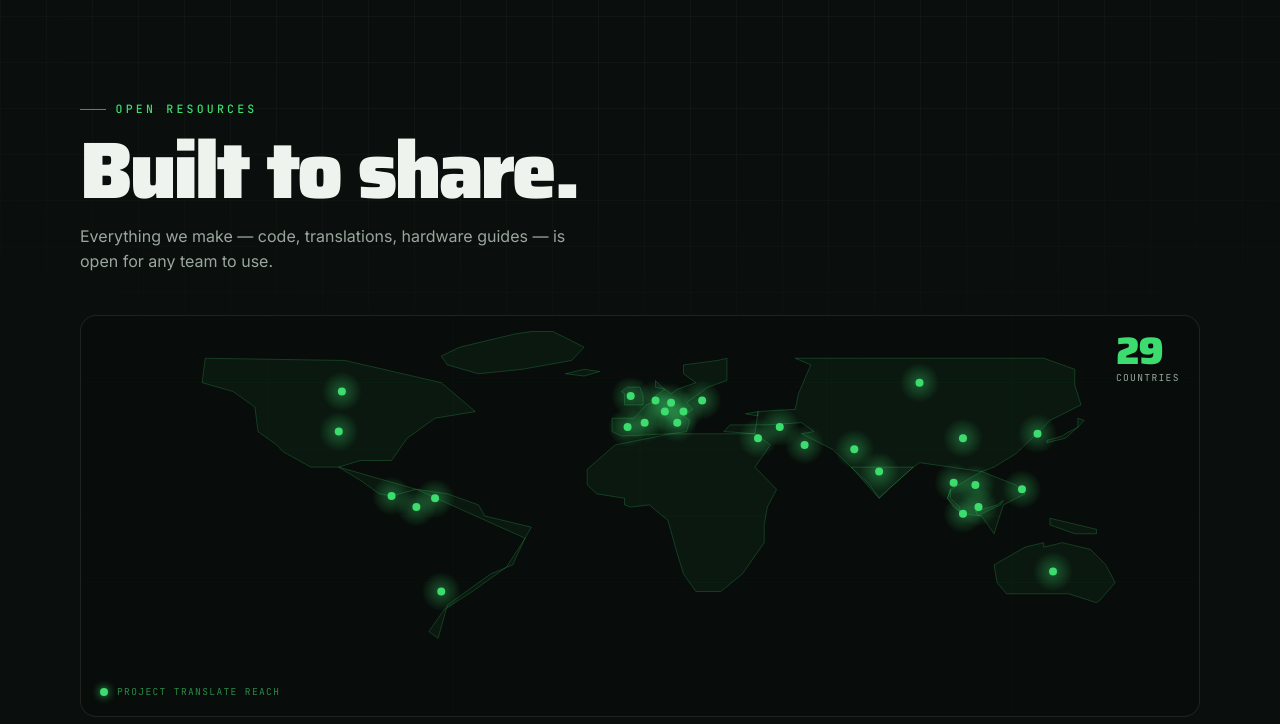
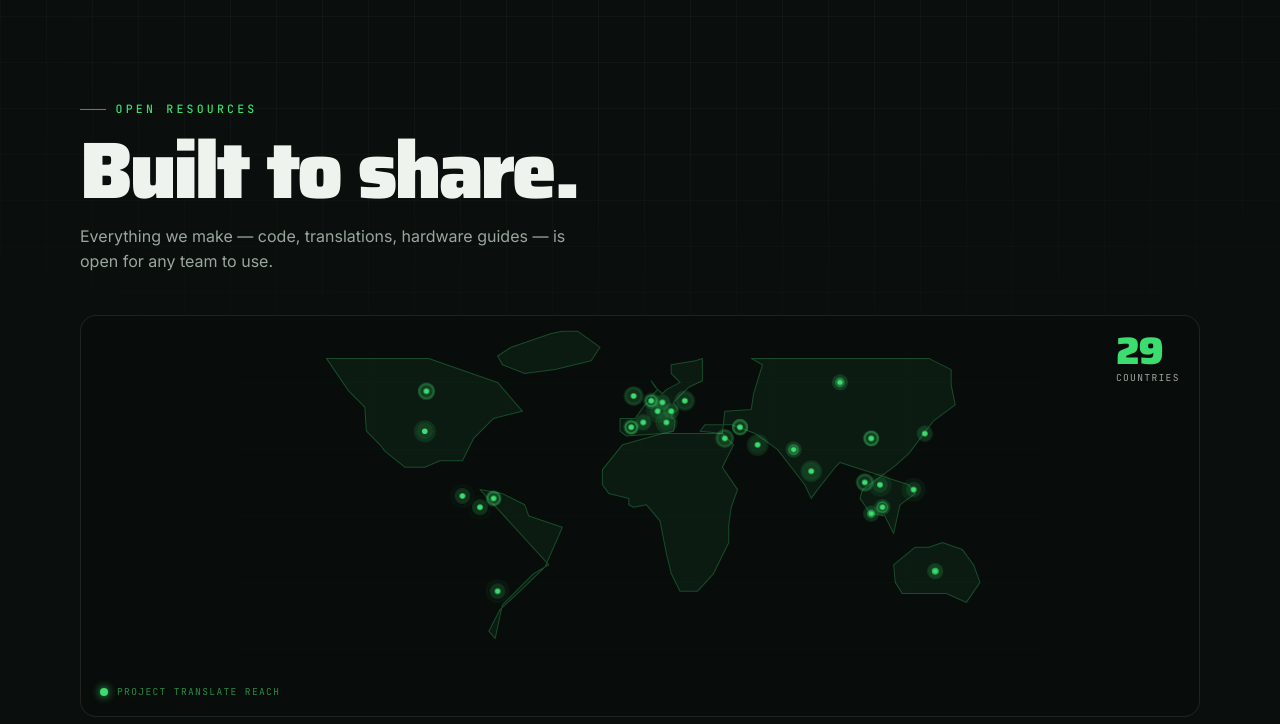
Before and after one commit to Aditya-S-Tandon/awtybots-site-neven, a plain HTML site: page outreach.html in a window 1280 px wide. Shown: the part 76-800 px from the top of the page. Drawn offline with Linux system fonts and the light colour scheme.

Commit message:
Replace canvas map with inline SVG, fix timeline hitbox, remove emojis
- outreach.html: ditch canvas entirely — inline SVG with pre-computed
  equirectangular paths for all continents + Greenland; dots are SVG
  circles revealed one-by-one via IntersectionObserver with CSS ping
  animation; no sizing race condition possible
- recaps.html: replace broken padding hitbox with ::before pseudo-element
  (14px invisible extension above/below the 2px line, no layout shift);
  replace ⟪⟫ nav buttons with plain ASCII |← / →|
- index.html: strip all emojis from achievement ticker (🏆⚡🎨🌍🤖📐🌎)

Co-Authored-By: Claude Sonnet 4.6 <noreply@anthropic.com>

```diff
--- a/outreach.html
+++ b/outreach.html
@@ -21,6 +21,16 @@
     #world-map {
       display: block; width: 100%;
       height: clamp(200px, 40vw, 400px);
+      overflow: visible;
+    }
+    @keyframes dot-ping {
+      0%   { transform: scale(1); opacity: .6; }
+      100% { transform: scale(4); opacity: 0; }
+    }
+    .dot-pulse {
+      transform-box: fill-box;
+      transform-origin: center;
+      animation: dot-ping 2.2s ease-out infinite;
     }
     .map-legend {
       position: absolute; bottom: 1rem; left: 1.2rem;
@@ -116,7 +126,40 @@
 
     <!-- World map -->
     <div class="world-map-wrap reveal">
-      <canvas id="world-map" aria-label="World map showing countries reached by Project Translate"></canvas>
+      <svg id="world-map" viewBox="0 0 1000 500" preserveAspectRatio="xMidYMid meet" aria-label="World map showing countries reached by Project Translate">
+        <!-- Grid lines -->
+        <g stroke="rgba(61,220,111,.05)" stroke-width="0.5" fill="none">
+          <line x1="0" y1="83" x2="1000" y2="83"/>
+          <line x1="0" y1="167" x2="1000" y2="167"/>
+          <line x1="0" y1="250" x2="1000" y2="250"/>
+          <line x1="0" y1="333" x2="1000" y2="333"/>
+          <line x1="0" y1="417" x2="1000" y2="417"/>
+          <line x1="167" y1="0" x2="167" y2="500"/>
+          <line x1="333" y1="0" x2="333" y2="500"/>
+          <line x1="500" y1="0" x2="500" y2="500"/>
+          <line x1="667" y1="0" x2="667" y2="500"/>
+          <line x1="833" y1="0" x2="833" y2="500"/>
+        </g>
+        <!-- Continent outlines (equirectangular, viewBox 0 0 1000 500) -->
+        <g stroke="rgba(61,220,111,.28)" stroke-width="1.3" stroke-linejoin="round" fill="rgba(61,220,111,.07)">
+          <!-- North America -->
+          <path d="M108,53 L236,53 L322,83 L353,119 L317,128 L292,153 L278,181 L250,181 L231,189 L206,189 L181,169 L175,161 L158,144 L156,114 L136,94Z"/>
+          <!-- Greenland -->
+          <path d="M450,39 L439,56 L394,67 L356,72 L328,61 L322,50 L339,39 L389,22 L403,19 L422,19Z"/>
+          <!-- South America -->
+          <path d="M300,217 L328,222 L356,236 L361,250 L403,264 L397,278 L381,314 L350,344 L325,367 L311,394 L319,403 L328,361 L367,322 L386,311Z"/>
+          <!-- Europe -->
+          <path d="M483,150 L475,144 L475,128 L494,128 L506,111 L511,108 L514,100 L522,92 L514,81 L519,89 L528,97 L533,92 L550,83 L539,72 L539,61 L569,56 L578,53 L578,81 L561,89 L550,100 L542,108 L547,117 L539,125 L544,131 L542,144 L528,147Z"/>
+          <!-- Africa -->
+          <path d="M528,147 L603,147 L617,161 L603,189 L622,217 L614,239 L611,261 L611,283 L592,322 L572,344 L550,344 L539,322 L533,297 L525,256 L508,236 L492,239 L486,236 L486,228 L461,222 L453,211 L453,192 L478,161Z"/>
+          <!-- Asia -->
+          <path d="M639,53 L861,53 L889,67 L889,86 L894,111 L867,131 L836,172 L817,189 L778,217 L775,228 L786,244 L789,247 L806,250 L817,272 L825,236 L844,222 L836,211 L750,183 L744,189 L722,217 L714,228 L706,211 L689,189 L672,167 L644,147 L614,136 L581,136 L575,144 L603,147 L606,119 L639,117 L642,97 L653,61Z"/>
+          <!-- Australia -->
+          <path d="M861,289 L844,289 L817,311 L819,333 L828,347 L883,347 L908,358 L925,333 L917,311 L903,292 L878,283Z"/>
+        </g>
+        <!-- Country dots (revealed by JS) -->
+        <g id="country-dots"></g>
+      </svg>
       <div class="map-legend">Project Translate reach</div>
       <div class="map-counter">
         <span id="map-count">0</span>
@@ -189,216 +232,94 @@
 <script src="assets/js/site.js"></script>
 <script>
 (function () {
-  const canvas = document.getElementById('world-map');
-  if (!canvas) return;
-  const ctx = canvas.getContext('2d');
+  const dotsGroup = document.getElementById('country-dots');
+  const counter   = document.getElementById('map-count');
+  const svg       = document.getElementById('world-map');
+  if (!dotsGroup || !svg) return;
 
-  // Wait for layout so offsetWidth is non-zero
-  function ready(fn) {
-    if (canvas.offsetWidth > 0) { fn(); }
-    else { requestAnimationFrame(() => ready(fn)); }
+  // SVG coordinate space is 1000×500 (equirectangular)
+  // x = (lon+180)/360*1000,  y = (90-lat)/180*500
+  const countries = [
+    // [svgX, svgY, name]  — x=(lon+180)/360*1000, y=(90-lat)/180*500
+    [231, 144, 'USA'],
+    [714, 194, 'India'],
+    [556, 106, 'Poland'],
+    [492, 100, 'UK'],
+    [606, 153, 'Syria'],
+    [781, 208, 'Thailand'],
+    [233,  94, 'Canada'],
+    [625, 139, 'Armenia'],
+    [789, 153, 'China'],
+    [317, 228, 'Venezuela'],
+    [489, 139, 'Spain'],
+    [514, 106, 'Netherlands'],
+    [803, 239, 'Malaysia'],
+    [692, 167, 'Pakistan'],
+    [750,  83, 'Russia'],
+    [789, 247, 'Singapore'],
+    [869, 319, 'Australia'],
+    [504, 133, 'Andorra'],
+    [856, 147, 'South Korea'],
+    [539, 119, 'Austria'],
+    [528, 108, 'Germany'],
+    [300, 239, 'Colombia'],
+    [278, 225, 'Panama'],
+    [322, 344, 'Argentina'],
+    [842, 217, 'Philippines'],
+    [800, 211, 'Vietnam'],
+    [522, 119, 'Switzerland'],
+    [533, 133, 'Italy'],
+    [647, 161, 'Iran'],
+  ];
+
+  const NS = 'http://www.w3.org/2000/svg';
+
+  // Build all dot groups hidden; reveal one by one on scroll
+  countries.forEach(([x, y, name], i) => {
+    const g = document.createElementNS(NS, 'g');
+    g.setAttribute('aria-label', name);
+    g.style.opacity = '0';
+    g.style.transition = 'opacity .35s';
+
+    // glow halo
+    const halo = document.createElementNS(NS, 'circle');
+    halo.setAttribute('cx', x); halo.setAttribute('cy', y); halo.setAttribute('r', '10');
+    halo.setAttribute('fill', 'rgba(61,220,111,.18)');
+
+    // core dot
+    const dot = document.createElementNS(NS, 'circle');
+    dot.setAttribute('cx', x); dot.setAttribute('cy', y); dot.setAttribute('r', '3.5');
+    dot.setAttribute('fill', '#3ddc6f');
+
+    // ping ring (CSS animated via transform-box trick: wrap in translated g)
+    const pg = document.createElementNS(NS, 'g');
+    pg.setAttribute('transform', `translate(${x},${y})`);
+    const ping = document.createElementNS(NS, 'circle');
+    ping.setAttribute('cx', '0'); ping.setAttribute('cy', '0'); ping.setAttribute('r', '3.5');
+    ping.setAttribute('fill', 'none');
+    ping.setAttribute('stroke', '#3ddc6f');
+    ping.setAttribute('stroke-width', '1.2');
+    ping.setAttribute('class', 'dot-pulse');
+    ping.style.animationDelay = (i * 0.08) + 's';
+    pg.appendChild(ping);
+
+    g.appendChild(halo); g.appendChild(dot); g.appendChild(pg);
+    dotsGroup.appendChild(g);
+  });
+
+  let revealed = 0;
+  function revealNext() {
+    if (revealed >= countries.length) return;
+    dotsGroup.children[revealed].style.opacity = '1';
+    if (counter) counter.textContent = revealed + 1;
+    revealed++;
+    setTimeout(revealNext, 90);
   }
 
-  // Countries reached by Project Translate [lat, lon, name]
-  const countries = [
-    [38, -97,   'USA'],
-    [20,  77,   'India'],
-    [52,  20,   'Poland'],
-    [54,  -3,   'UK'],
-    [35,  38,   'Syria'],
-    [15, 101,   'Thailand'],
-    [56, -96,   'Canada'],
-    [40,  45,   'Armenia'],
-    [35, 104,   'China'],
-    [ 8, -66,   'Venezuela'],
-    [40,  -4,   'Spain'],
-    [52,   5,   'Netherlands'],
-    [ 4, 109,   'Malaysia'],
-    [30,  69,   'Pakistan'],
-    [60,  90,   'Russia'],
-    [ 1, 104,   'Singapore'],
-    [-25, 133,  'Australia'],
-    [42,   1.5, 'Andorra'],
-    [37, 128,   'South Korea'],
-    [47,  14,   'Austria'],
-    [51,  10,   'Germany'],
-    [ 4, -72,   'Colombia'],
-    [ 9, -80,   'Panama'],
-    [-34, -64,  'Argentina'],
-    [12, 123,   'Philippines'],
-    [14, 108,   'Vietnam'],
-    [47,   8,   'Switzerland'],
-    [42,  12,   'Italy'],
-    [32,  53,   'Iran'],
-  ];
-
-  const GREEN = '#3ddc6f';
-  const GRID  = 'rgba(61,220,111,.055)';
-  const LAND  = 'rgba(61,220,111,.09)';
-  const DOT_R = 4;
-
-  // Continent outlines [lat, lon] — stroke-only, no fill to avoid overlap artifacts
-  const CONTINENTS = [
-    // North America
-    [[71,-140],[70,-95],[60,-64],[47,-53],[44,-66],[35,-75],[25,-80],[25,-90],[22,-97],[22,-106],[29,-115],[32,-117],[38,-123],[49,-124],[56,-131],[60,-141],[71,-140]],
-    // Central America + Caribbean bridge
-    [[22,-97],[16,-90],[10,-84],[9,-80],[12,-72]],
-    // South America
-    [[12,-72],[10,-62],[5,-52],[0,-50],[-5,-35],[-10,-37],[-23,-43],[-34,-54],[-42,-63],[-52,-68],[-55,-65],[-40,-62],[-26,-48],[-22,-41],[-10,-37]],
-    // Europe outline
-    [[36,-6],[38,-9],[44,-9],[44,-2],[50,2],[51,4],[54,5],[57,8],[58,5],[61,5],[58,7],[55,10],[57,12],[60,18],[64,14],[68,14],[70,25],[71,28],[61,28],[58,22],[54,18],[51,15],[48,17],[45,14],[43,16],[38,15],[37,10],[36,-6]],
-    // Africa
-    [[37,10],[37,37],[32,42],[22,37],[12,44],[4,41],[-4,40],[-12,40],[-26,33],[-34,26],[-34,18],[-26,14],[-17,12],[-2,9],[5,3],[4,-3],[5,-5],[8,-5],[10,-14],[14,-17],[21,-17],[32,-8],[37,10]],
-    // Asia (Eurasia east of Ural)
-    [[71,50],[71,70],[71,130],[66,140],[59,140],[50,142],[43,132],[40,130],[28,121],[22,114],[20,110],[12,100],[8,99],[2,103],[1,104],[0,110],[-8,114],[5,117],[10,124],[14,121],[20,110],[24,90],[22,88],[12,80],[8,77],[14,74],[22,68],[30,62],[37,52],[38,56],[42,52],[41,41],[41,29],[38,27],[37,37],[47,38],[45,38],[46,34],[47,38],[48,50],[55,51],[68,55],[71,50]],
-    // Indian peninsula
-    [[22,68],[8,77],[12,80],[22,88],[22,68]],
-    // SE Asia Malay peninsula
-    [[12,100],[8,99],[4,101],[2,103],[4,103],[8,100],[12,100]],
-    // Australia
-    [[-14,130],[-12,130],[-14,124],[-22,114],[-30,115],[-35,118],[-35,138],[-39,147],[-38,148],[-30,153],[-22,150],[-15,145],[-12,136],[-14,130]],
-    // Japan (Honshu)
-    [[34,131],[36,136],[37,137],[40,141],[44,141],[43,143],[40,141],[35,137],[33,131],[34,131]],
-    // Greenland
-    [[76,-18],[70,-22],[66,-38],[64,-52],[68,-62],[72,-64],[76,-58],[82,-40],[83,-35],[83,-28],[76,-18]],
-    // Great Britain
-    [[50,-5],[50,1],[54,1],[58,0],[58,-4],[56,-6],[55,-5],[50,-5]],
-    // Iceland
-    [[64,-24],[63,-18],[65,-13],[66,-18],[64,-24]],
-    // Borneo
-    [[7,117],[5,116],[1,110],[0,109],[2,108],[5,115],[7,117]],
-    // New Guinea
-    [[-4,141],[-6,147],[-8,147],[-8,140],[-4,132],[-1,132],[-4,141]],
-  ];
-
-  function project(lat, lon, w, h) {
-    const x = ((lon + 180) / 360) * w;
-    const y = ((90 - lat) / 180) * h;
-    return [x, y];
-  }
-
-  function resize() {
-    canvas.width  = canvas.offsetWidth  * window.devicePixelRatio;
-    canvas.height = canvas.offsetHeight * window.devicePixelRatio;
-    ctx.scale(window.devicePixelRatio, window.devicePixelRatio);
-  }
-
-  function drawGrid(w, h) {
-    ctx.strokeStyle = GRID;
-    ctx.lineWidth = 0.5;
-    for (let lat = -60; lat <= 90; lat += 30) {
-      const y = ((90 - lat) / 180) * h;
-      ctx.beginPath(); ctx.moveTo(0, y); ctx.lineTo(w, y); ctx.stroke();
-    }
-    for (let lon = -180; lon <= 180; lon += 60) {
-      const x = ((lon + 180) / 360) * w;
-      ctx.beginPath(); ctx.moveTo(x, 0); ctx.lineTo(x, h); ctx.stroke();
-    }
-  }
-
-  function drawContinents(w, h) {
-    ctx.strokeStyle = 'rgba(61,220,111,.22)';
-    ctx.lineWidth = 1;
-    ctx.lineJoin = 'round';
-    CONTINENTS.forEach(ring => {
-      // skip any ring with a bad coord (typo guard)
-      if (ring.some(p => isNaN(p[0]) || isNaN(p[1]))) return;
-      ctx.beginPath();
-      ring.forEach(([lat, lon], i) => {
-        const [x, y] = project(lat, lon, w, h);
-        i === 0 ? ctx.moveTo(x, y) : ctx.lineTo(x, y);
-      });
-      ctx.closePath();
-      ctx.fillStyle = 'rgba(61,220,111,.06)';
-      ctx.fill();
-      ctx.stroke();
-    });
-  }
-
-  let revealed = 0;
-  let pulses = []; // {x, y, r, alpha}
-  let animating = false;
-
-  function drawDot(x, y, alpha) {
-    // glow
-    const grad = ctx.createRadialGradient(x, y, 0, x, y, DOT_R * 5);
-    grad.addColorStop(0, `rgba(61,220,111,${alpha * 0.35})`);
-    grad.addColorStop(1, 'rgba(61,220,111,0)');
-    ctx.beginPath();
-    ctx.arc(x, y, DOT_R * 5, 0, Math.PI * 2);
-    ctx.fillStyle = grad;
-    ctx.fill();
-    // core
-    ctx.beginPath();
-    ctx.arc(x, y, DOT_R, 0, Math.PI * 2);
-    ctx.fillStyle = `rgba(61,220,111,${alpha})`;
-    ctx.fill();
-  }
-
-  function render() {
-    const W = canvas.offsetWidth;
-    const H = canvas.offsetHeight;
-    ctx.clearRect(0, 0, W, H);
-    drawGrid(W, H);
-    drawContinents(W, H);
-
-    // draw revealed dots
-    for (let i = 0; i < revealed; i++) {
-      const [lat, lon] = countries[i];
-      const [x, y] = project(lat, lon, W, H);
-      drawDot(x, y, 1);
-    }
-
-    // pulse rings
-    pulses = pulses.filter(p => p.alpha > 0.01);
-    pulses.forEach(p => {
-      ctx.beginPath();
-      ctx.arc(p.x, p.y, p.r, 0, Math.PI * 2);
-      ctx.strokeStyle = `rgba(61,220,111,${p.alpha})`;
-      ctx.lineWidth = 1.5;
-      ctx.stroke();
-      p.r   += 1.8;
-      p.alpha *= 0.92;
-    });
-
-    if (animating) requestAnimationFrame(render);
-  }
-
-  function startAnimation() {
-    if (animating) return;
-    animating = true;
-    requestAnimationFrame(render);
-
-    const counter = document.getElementById('map-count');
-    let i = 0;
-    function revealNext() {
-      if (i >= countries.length) {
-        setTimeout(() => { animating = false; }, 800);
-        return;
-      }
-      revealed = i + 1;
-      const [lat, lon] = countries[i];
-      const W = canvas.offsetWidth, H = canvas.offsetHeight;
-      const [x, y] = project(lat, lon, W, H);
-      pulses.push({ x, y, r: DOT_R, alpha: 0.9 });
-      if (counter) counter.textContent = revealed;
-      i++;
-      setTimeout(revealNext, 80);
-    }
-    setTimeout(revealNext, 300);
-  }
-
-  ready(function () {
-    resize();
-    render(); // draw grid + continents immediately
-    window.addEventListener('resize', () => { resize(); if (!animating) render(); });
-
-    // Trigger dot animation when map enters viewport
-    const io = new IntersectionObserver(entries => {
-      if (entries[0].isIntersecting) { startAnimation(); io.disconnect(); }
-    }, { threshold: 0.1 });
-    io.observe(canvas);
-  });
+  const io = new IntersectionObserver(entries => {
+    if (entries[0].isIntersecting) { setTimeout(revealNext, 300); io.disconnect(); }
+  }, { threshold: 0.1 });
+  io.observe(svg);
 })();
 </script>
 </body>
```
Also changed, not shown: index.html (+14 -14 lines), recaps.html (+8 -6 lines).
